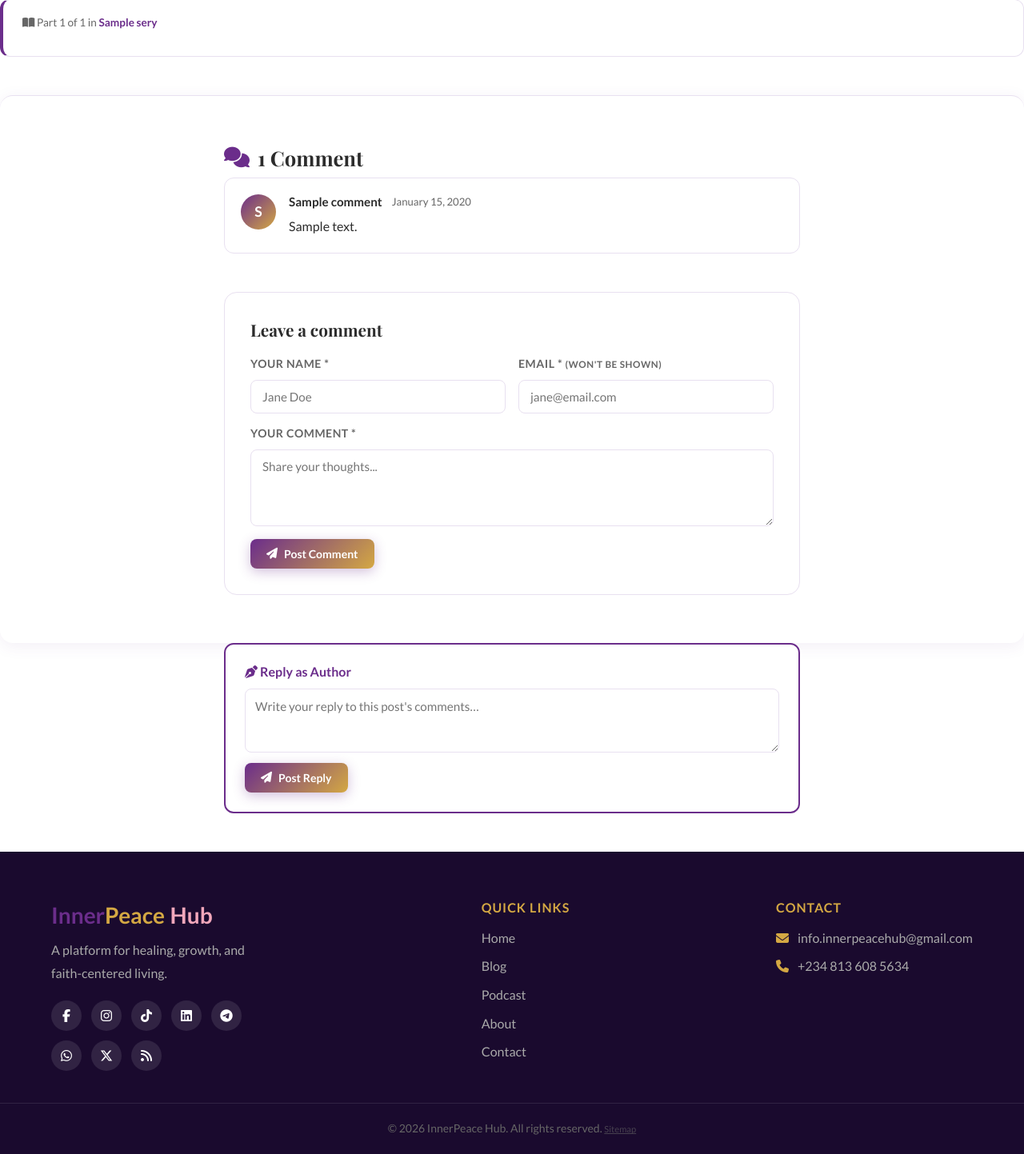
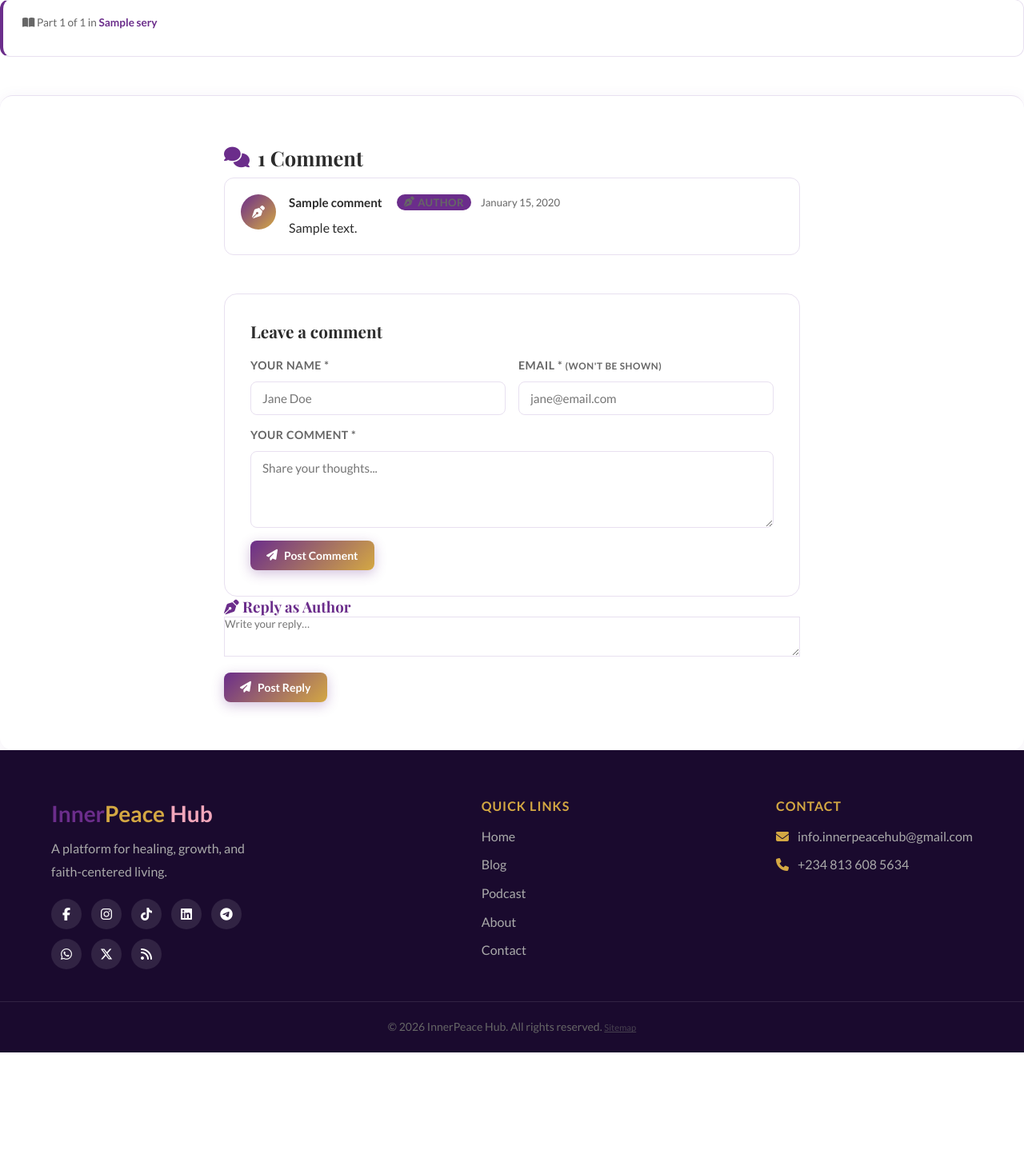
Before and after one commit to Eminence-Pyro/InnerPeace_Hub, a Flask app: a page that uses templates/post.html in a window 1280 px wide. Shown: the part 1983-3426 px from the top of the page at 80% size. After the commit the page ends 3299 px from the top, so only its background shows below. Run offline with Flask 3, Linux system fonts and the light colour scheme; a user stored in the database is signed in; tables that the repository leaves empty hold one stand-in row (values such as "Sample post"); grey boxes marked "Sample" are stand-in pictures; parts of the project's set-up code (start-up, migrations or seed data) failed here and were passed over; some libraries are stand-ins or nearby versions.

Commit message:
Fix: use approved-only comments var; fix comment count; move+style admin reply box inside comments section

```diff
--- a/templates/post.html
+++ b/templates/post.html
@@ -235,7 +235,7 @@
 
       <h2 class="comments-title">
         <i class="fas fa-comments"></i>
-        {{ post.comments|length }} Comment{{ 's' if post.comments|length != 1 else '' }}
+        {{ comments|length }} Comment{{ 's' if comments|length != 1 else '' }}
       </h2>
 
       <!-- Flash messages -->
@@ -248,14 +248,23 @@
       {% endwith %}
 
       <!-- Existing Comments -->
-      {% if post.comments %}
+      {% if comments %}
         <div class="comments-list">
-          {% for comment in post.comments | sort(attribute='date_posted') %}
-          <div class="comment-card">
-            <div class="comment-avatar">{{ comment.name[0] | upper }}</div>
+          {% for comment in comments %}
+          <div class="comment-card{% if comment.is_admin %} comment-card--author{% endif %}">
+            <div class="comment-avatar">
+              {% if comment.is_admin %}
+                <i class="fas fa-pen-nib" style="font-size:1rem;"></i>
+              {% else %}
+                {{ comment.name[0] | upper }}
+              {% endif %}
+            </div>
             <div class="comment-body">
               <div class="comment-meta">
                 <strong>{{ comment.name }}</strong>
+                {% if comment.is_admin %}
+                  <span class="author-badge"><i class="fas fa-pen-nib"></i> Author</span>
+                {% endif %}
                 <span>{{ comment.date_posted.strftime('%B %d, %Y') }}</span>
               </div>
               <p>{{ comment.body }}</p>
@@ -263,6 +272,10 @@
           </div>
           {% endfor %}
         </div>
+      {% else %}
+        <p style="color:var(--text-muted,#888); text-align:center; padding:24px 0;">
+          No comments yet — be the first to share your thoughts!
+        </p>
       {% endif %}
 
       <!-- Comment Form -->
@@ -291,32 +304,28 @@
         </form>
       </div>
 
+      {# ── Author reply box — only visible when admin is logged in ─────── #}
+      {% if current_user.is_authenticated %}
+      <div class="admin-reply-box">
+        <h3><i class="fas fa-pen-nib"></i> Reply as Author</h3>
+        <form method="POST" action="{{ url_for('admin.admin_reply', slug=post.slug) }}">
+          <input type="hidden" name="csrf_token" value="{{ csrf_token() }}">
+          <div class="form-group">
+            <textarea name="body" rows="3" required
+                      placeholder="Write your reply…"></textarea>
+          </div>
+          <button type="submit" class="btn-primary">
+            <i class="fas fa-paper-plane"></i> Post Reply
+          </button>
+        </form>
+      </div>
+      {% endif %}
+
     </div>
   </div>
 </section>
 
-    {# ── Admin reply box (visible only when logged in) ────────────────── #}
-    {% if current_user.is_authenticated %}
-    <div class="container" style="margin-top:0; padding-bottom:48px;">
-      <div class="admin-reply-box" style="background:var(--card-bg,#fff);
-           border:2px solid #6B2D8B; border-radius:12px; padding:24px; max-width:720px; margin:0 auto;">
-        <h4 style="color:#6B2D8B; margin-bottom:12px;">
-          <i class="fas fa-pen-nib"></i> Reply as Author
-        </h4>
-        <form method="POST" action="{{ url_for('admin.admin_reply', slug=post.slug) }}">
-          <input type="hidden" name="csrf_token" value="{{ csrf_token() }}">
-          <textarea name="body" rows="3" required
-                    placeholder="Write your reply to this post's comments…"
-                    style="width:100%; border:1px solid #e8e0f0; border-radius:8px;
-                           padding:12px; font-family:inherit; font-size:0.95rem; resize:vertical;
-                           background:var(--bg,#fff); color:var(--text,#333);"></textarea>
-          <button type="submit" class="btn-primary" style="margin-top:10px;">
-            <i class="fas fa-paper-plane"></i> Post Reply
-          </button>
-        </form>
-      </div>
-    </div>
-    {% endif %}
+
 
 {% endblock %}
 
```
